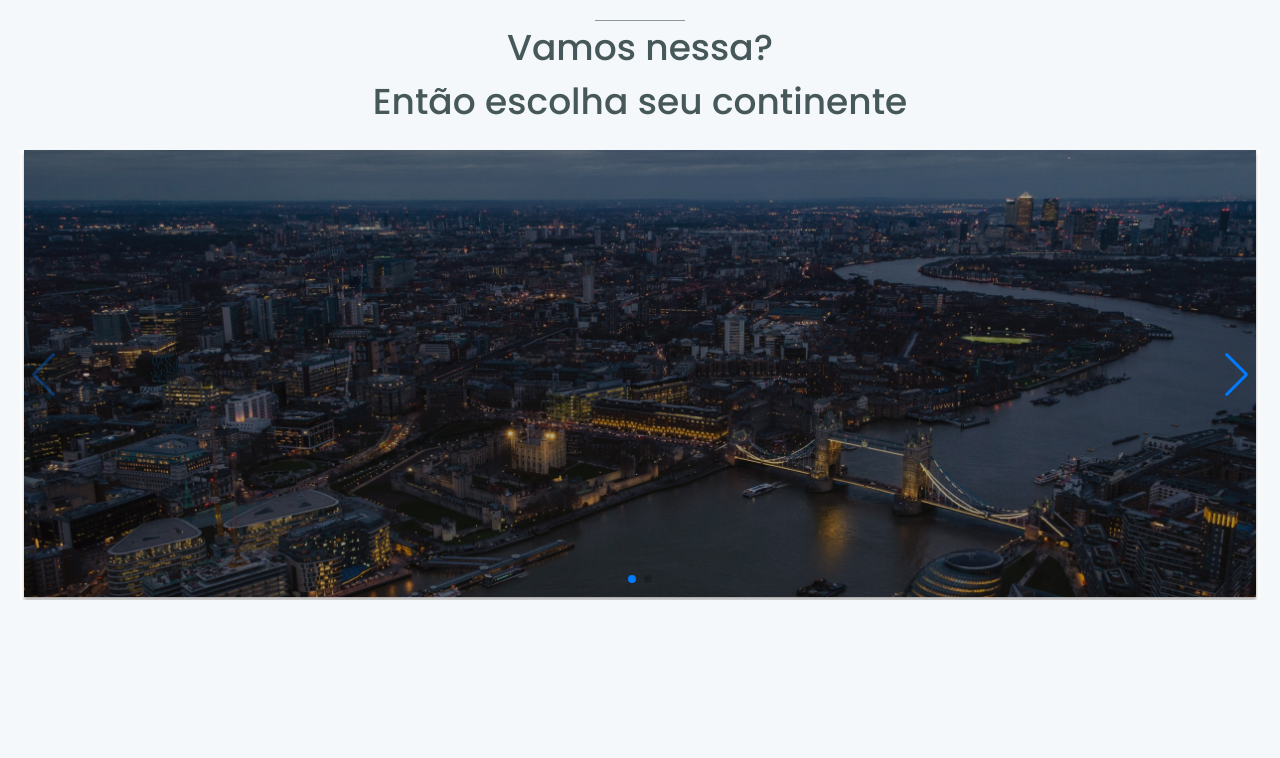
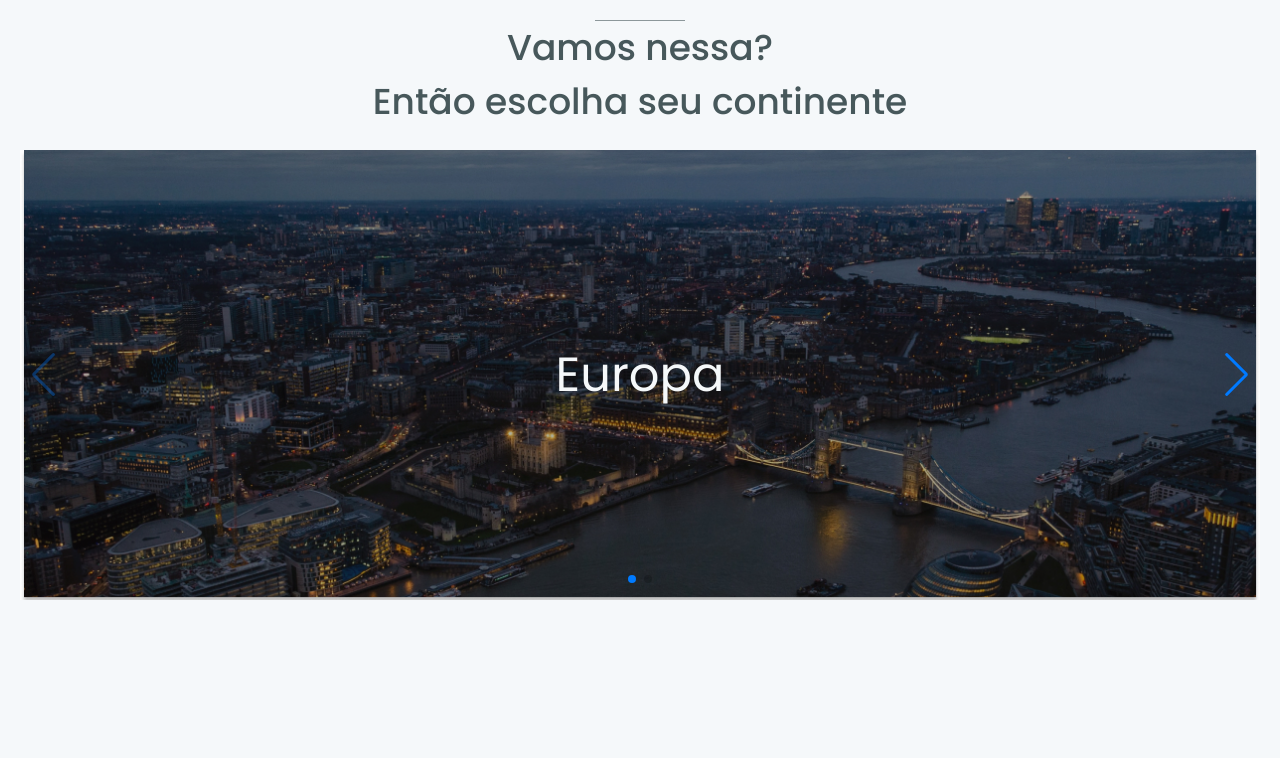
Before and after one commit to NicholasNeto/worldtrip, a Next.js app: page / in a window 1280 px wide. Shown: the part 658-1416 px from the top of the page. Built offline with nearby package versions, Linux system fonts and the light colour scheme.

Commit message:
created text for Slider

```diff
--- a/src/components/Swiper/Slider.tsx
+++ b/src/components/Swiper/Slider.tsx
@@ -43,7 +43,29 @@ export function Slider({ continents }: SliderProps) {
                                     bgRepeat='no-repeat'
                                     bgSize='cover'
                                     h='100%'
-                                    w='100%' />
+                                    w='100%'
+                                    align='center'
+                                    justifyContent='center'
+                                >
+                                    <Text
+                                        fontFamily='Poppins'
+                                        fontStyle='normal'
+                                        font-weight='bold'
+                                        fontSize='48px'
+                                        line-height='72px'
+                                        text-align='center'
+                                        color='#F5F8FA'
+                                    >Europa</Text>
+                                    {/* <Text
+                                        fontFamily='Poppins'
+                                        fontStyle='normal'
+                                        font-weight='bold'
+                                        fontSize='48px'
+                                        line-height='72px'
+                                        text-align='center'
+                                        color='#F5F8FA'
+                                    >O continente mais antigo</Text> */}
+                                </Flex>
                             </SwiperSlide>
                         )
                     })
```
